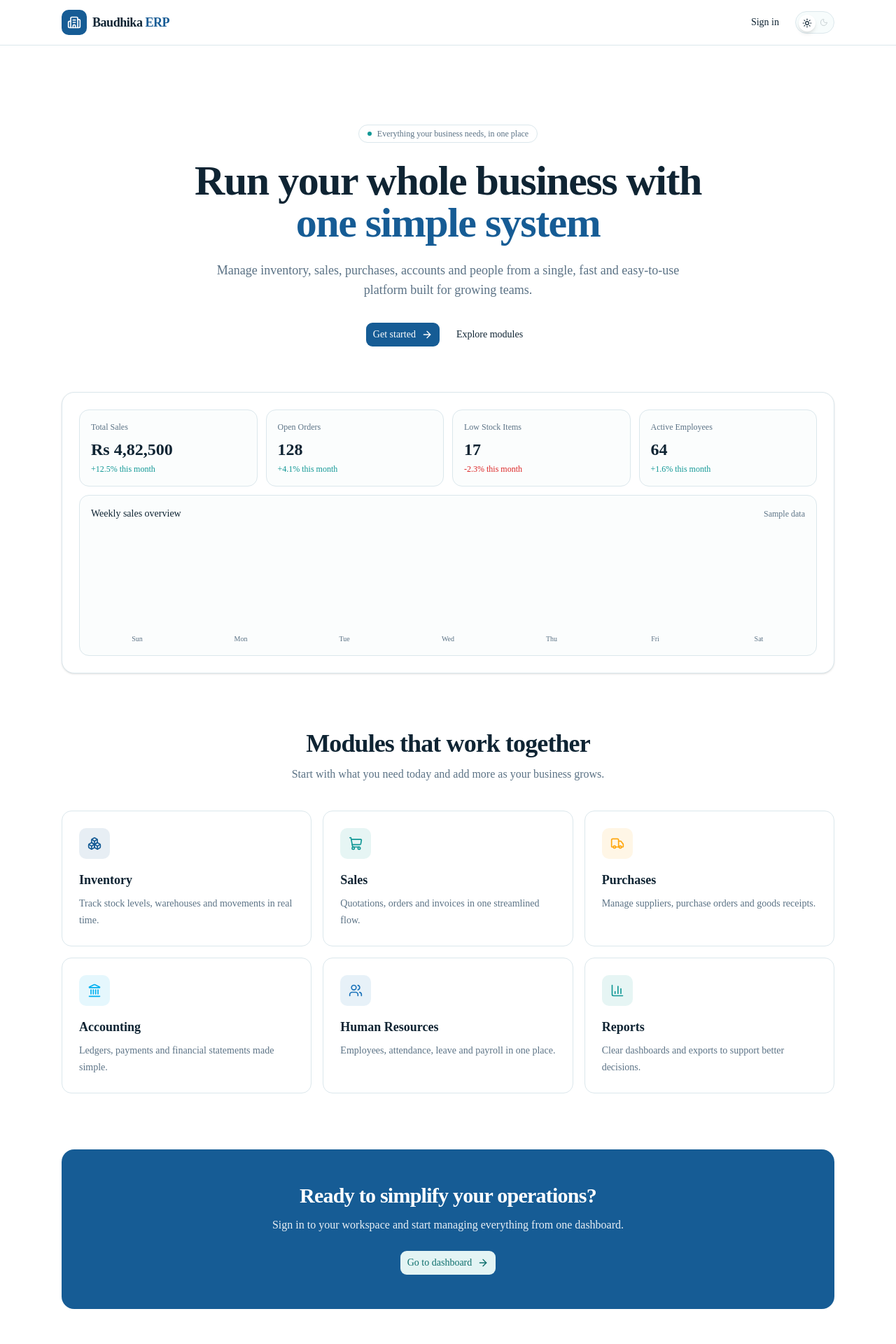
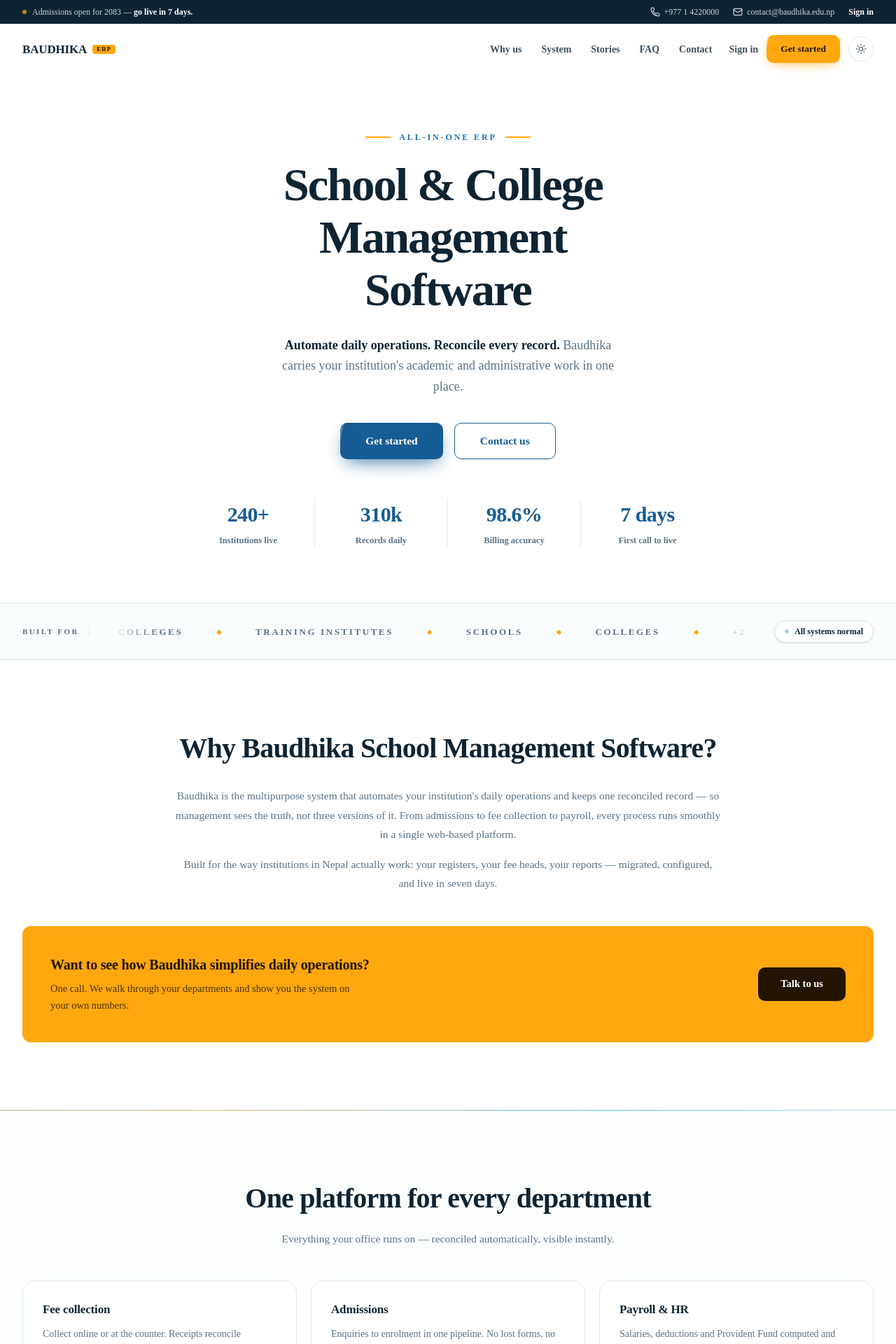
Before and after one commit to 17sushil/Baudhika-Frontend-ERP, a Next.js app: page / in a window 1280 px wide. Shown: the top 1920 px of the page at 70% size. Built offline with nearby package versions, Linux system fonts and the light colour scheme.

Commit message:
Promotional page

```diff
--- /dev/null
+++ b/src/app/(promotional)/layout.tsx
@@ -0,0 +1,18 @@
+import { PromoNav } from "@/components/promotional/nav";
+import { ScrollProgress } from "@/components/promotional/scroll-progress";
+import { PromoStyles } from "@/components/promotional/styles";
+
+export default function PromotionalLayout({
+  children,
+}: {
+  children: React.ReactNode;
+}) {
+  return (
+    <div className="min-h-screen bg-background text-foreground antialiased">
+      <PromoStyles />
+      <ScrollProgress />
+      <PromoNav />
+      {children}
+    </div>
+  );
+}
--- /dev/null
+++ b/src/app/(promotional)/page.tsx
@@ -0,0 +1,33 @@
+import { Configurator } from "@/components/promotional/configurator";
+import { Faq } from "@/components/promotional/faq";
+import { Finale } from "@/components/promotional/finale";
+import { PromoFooter } from "@/components/promotional/footer";
+import { Hero } from "@/components/promotional/hero";
+import { PaperBand } from "@/components/promotional/paper";
+import { Quotes } from "@/components/promotional/quotes";
+import { SystemGrid } from "@/components/promotional/grid";
+import { TrustStrip } from "@/components/promotional/trust-strip";
+import { Why } from "@/components/promotional/why";
+
+export const metadata = {
+  title: "Baudhika ERP — School & College Management Software",
+  description:
+    "Admissions, billing, payroll and records in one reconciled system. Live in 7 days. Built for schools and colleges in Nepal.",
+};
+
+export default function PromotionalPage() {
+  return (
+    <>
+      <Hero />
+      <TrustStrip />
+      <Why />
+      <SystemGrid />
+      <Configurator />
+      <Quotes />
+      <PaperBand />
+      <Faq />
+      <Finale />
+      <PromoFooter />
+    </>
+  );
+}
```
